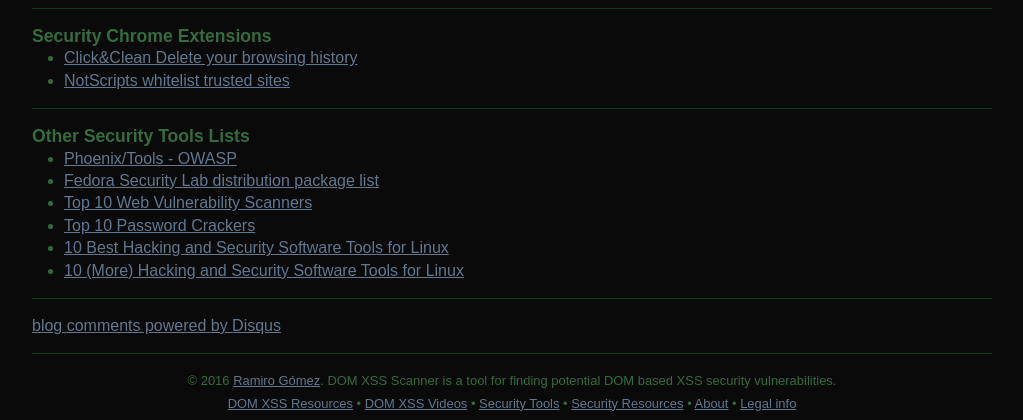
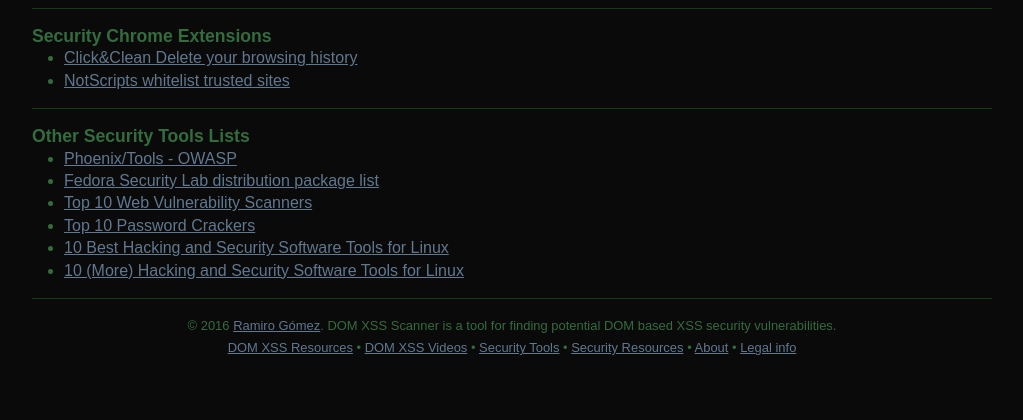
Before and after one commit to yaph/domxssscanner, a Python web app: template templates/tools.html in a window 1280 px wide. Shown: the part 772-1192 px from the top of the page, without its empty margins (128-1151 px from the left). After the commit the page ends 1127 px from the top, so only its background shows below. Run offline with Jinja, Linux system fonts and the light colour scheme; the template is opened without the code that fills it, so the values that code supplies are empty; some libraries are stand-ins or nearby versions.

Commit message:
removed disqus and post template

```diff
--- a/templates/articles.html
+++ b/templates/articles.html
@@ -1,4 +1,4 @@
-{% extends 'post.html' %}
+{% extends 'page.html' %}
 
 {% block title %}Articles about DOM based XSS | DOM XSS Scanner{% endblock %}
 
--- a/templates/base.html
+++ b/templates/base.html
@@ -44,7 +44,6 @@
   <div id="main" role="main" class="container_12">
     <div id="content" class="grid_12">
     {% block content %}{% endblock %}
-    {% block content_bottom %}{% endblock %}
     </div>
   </div>
 
--- a/templates/post.html
+++ /dev/null
@@ -1,21 +0,0 @@
-{% extends 'base.html' %}
-
-{% block content_bottom %}
-<div id="disqus_thread"></div>
-<script type="text/javascript">
-    var disqus_shortname = 'domxssscanner';
-    (function() {
-        var dsq = document.createElement('script'); dsq.type = 'text/javascript'; dsq.async = true;
-        dsq.src = 'http://' + disqus_shortname + '.disqus.com/embed.js';
-        (document.getElementsByTagName('head')[0] || document.getElementsByTagName('body')[0]).appendChild(dsq);
-    })();
-</script>
-<noscript>Please enable JavaScript to view the <a href="http://disqus.com/?ref_noscript">comments powered by Disqus.</a></noscript>
-<a href="http://disqus.com" class="dsq-brlink">blog comments powered by <span class="logo-disqus">Disqus</span></a>
-<hr>
-{% endblock %}
-
-{% block body_scripts %}
-<script src="http://ajax.googleapis.com/ajax/libs/jquery/1.7.2/jquery.min.js"></script>
-<script src="/static/js/dxsform.js"></script>
-{% endblock %}
--- a/templates/security.html
+++ b/templates/security.html
@@ -1,4 +1,4 @@
-{% extends 'post.html' %}
+{% extends 'page.html' %}
 
 {% block title %}General Security Resources | DOM XSS Scanner{% endblock %}
 
--- a/templates/tools.html
+++ b/templates/tools.html
@@ -1,4 +1,4 @@
-{% extends 'post.html' %}
+{% extends 'page.html' %}
 
 {% block title %}Free Web and Network Security Tools | DOM XSS Scanner{% endblock %}
 
--- a/templates/videos.html
+++ b/templates/videos.html
@@ -1,4 +1,4 @@
-{% extends 'post.html' %}
+{% extends 'page.html' %}
 
 {% block title %}Videos about DOM based XSS | DOM XSS Scanner{% endblock %}
 
```
